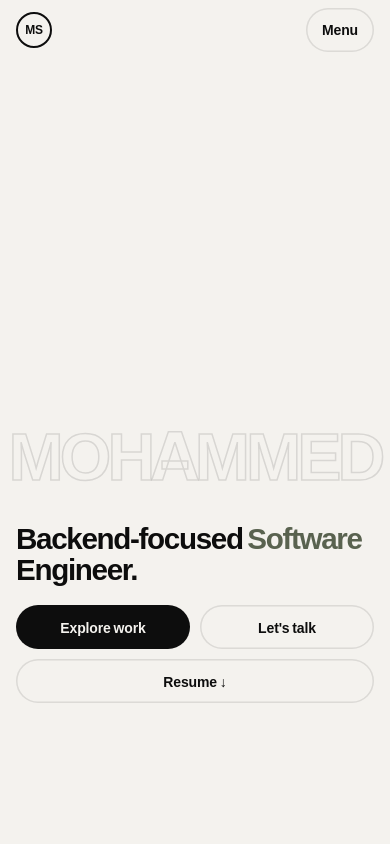
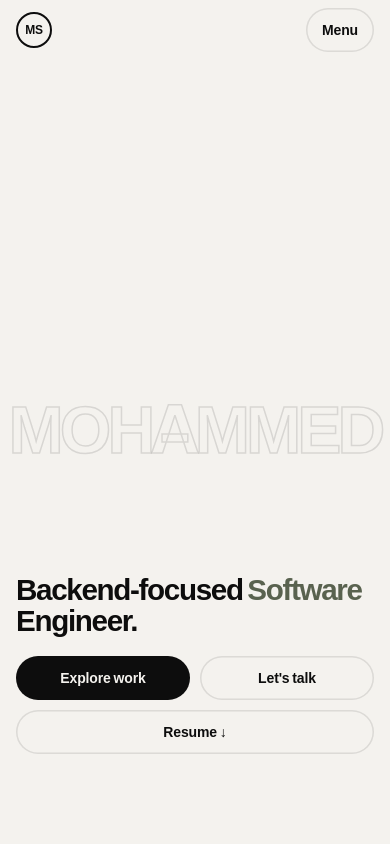
Before and after one commit to Mohammedsabeel063/MOHAMMEDSABEEL-PORTFOLIO, a Next.js app: page / in a window 390 px wide. Shown: the top 844 px of the page. Built offline with nearby package versions, Linux system fonts and the light colour scheme.

Commit message:
Update hero video

```diff
--- a/src/components/hero/Hero.tsx
+++ b/src/components/hero/Hero.tsx
@@ -287,7 +287,7 @@ export default function Hero() {
         needsUnmute = false;
       } catch {
         /*
-         * Safari/iPhone can block autoplay
+         * Safari/iPhone may block autoplay
          * when sound is enabled.
          */
 
@@ -405,12 +405,16 @@ export default function Hero() {
         flex
         flex-col
         items-center
-        min-h-[100svh]
+
+        min-h-0
+
         overflow-hidden
         bg-[var(--paper)]
+
         pt-20
-        pb-8
+        pb-10
 
+        md:min-h-[100svh]
         md:justify-center
         md:pt-0
         md:pb-0
@@ -496,13 +500,13 @@ export default function Hero() {
           justify-center
           shrink-0
 
-          h-[52svh]
-          min-h-[330px]
-          max-h-[460px]
+          h-[58svh]
+          min-h-[350px]
+          max-h-[520px]
 
-          sm:h-[55svh]
-          sm:min-h-[360px]
-          sm:max-h-[500px]
+          sm:h-[60svh]
+          sm:min-h-[380px]
+          sm:max-h-[540px]
 
           md:h-[min(96svh,1040px)]
           md:min-h-0
@@ -541,7 +545,7 @@ export default function Hero() {
             w-auto
             max-w-[94vw]
 
-            scale-[1.15]
+            scale-[1.22]
 
             sm:max-w-[88vw]
             sm:scale-100
```
